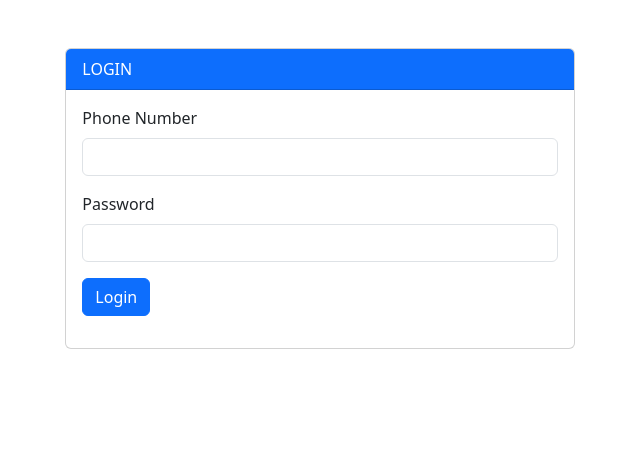
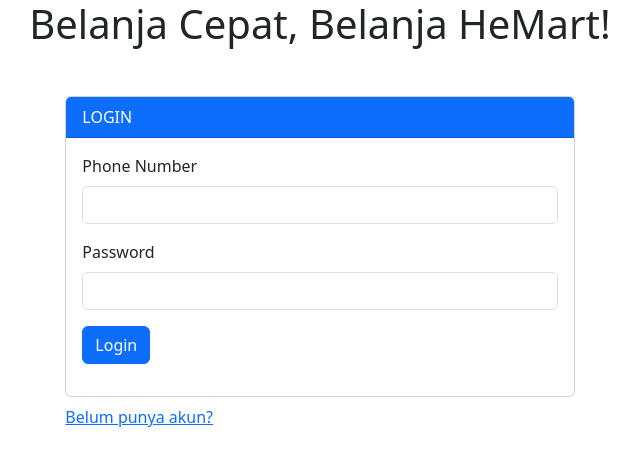
Before and after one commit to delivery-mart-api/delivery-service, a CodeIgniter 4 app: template app/Views/login_view.php in a window 1280 px wide. Shown: the top 466 px of the page, without its empty margins (320-960 px from the left). Run offline with PHP 8.4 and a stand-in for CodeIgniter, Linux system fonts and the light colour scheme; the template is opened without the code that fills it, so the values that code supplies are empty; some libraries are stand-ins or nearby versions.

Commit message:
feat: update interface

```diff
--- a/app/Views/login_view.php
+++ b/app/Views/login_view.php
@@ -7,6 +7,10 @@
     <link href="https://cdn.jsdelivr.net/npm/bootstrap@5.3.2/dist/css/bootstrap.min.css" rel="stylesheet" integrity="sha384-T3c6CoIi6uLrA9TneNEoa7RxnatzjcDSCmG1MXxSR1GAsXEV/Dwwykc2MPK8M2HN" crossorigin="anonymous">
 </head>
 <body>
+    <div class="item-center justify-content-lg-center max-height: 100%">
+        <div class="text-center">
+            <h1>Belanja Cepat, Belanja HeMart!</h1>
+        </div>
         <div class="container mt-5 col-5">
             <div class="card">
                 <div class="card-header bg-primary text-white">
@@ -35,6 +39,11 @@
                             <input type="submit" name="login" class="btn btn-primary" value="Login">
                         </div>
                     </form>
+
+                </div>
+            </div>
+            <div class='my-2'>
+                <a href='/registrasi' class='text-primary fw-5'>Belum punya akun?</a>
             </div>
         </div>
     </div>
```
Also changed, not shown: app/Views/supermarket_view.php (+16 -5 lines). Lines whose indentation alone changed are shown as unchanged.
